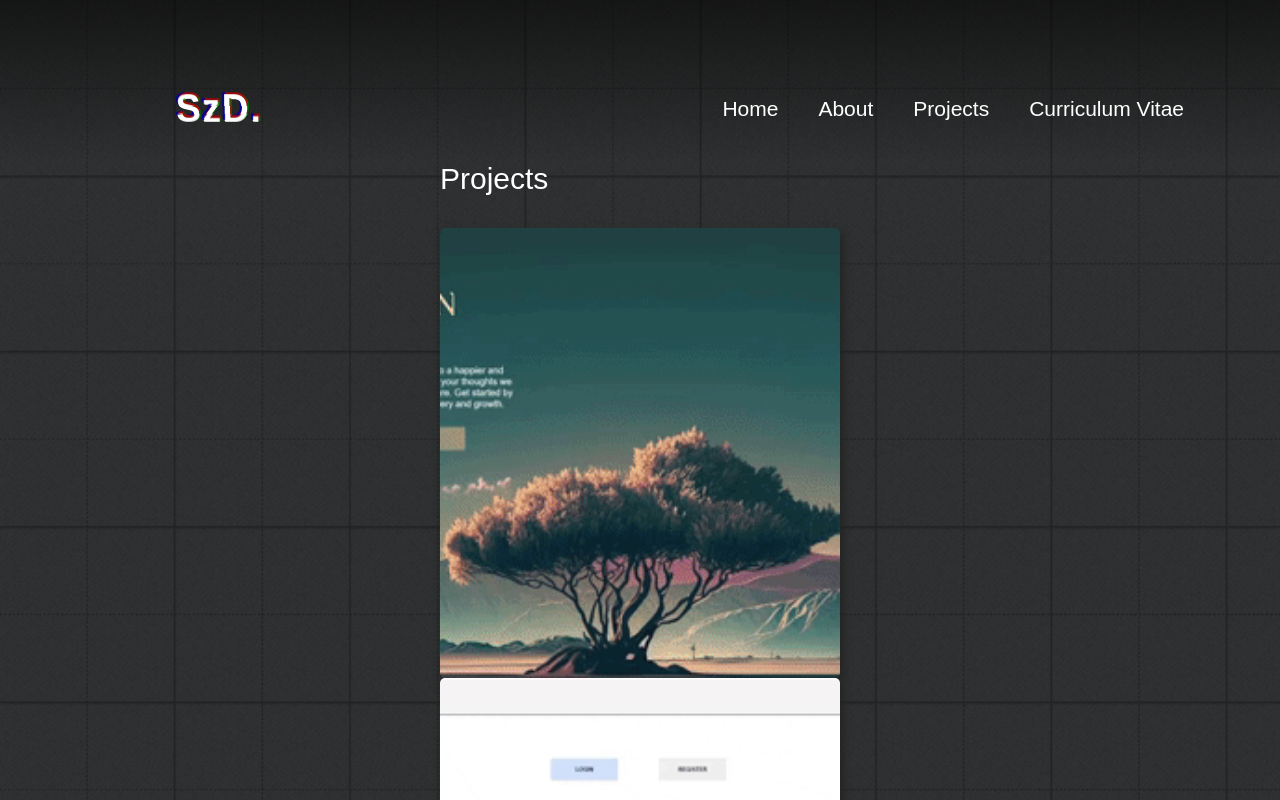
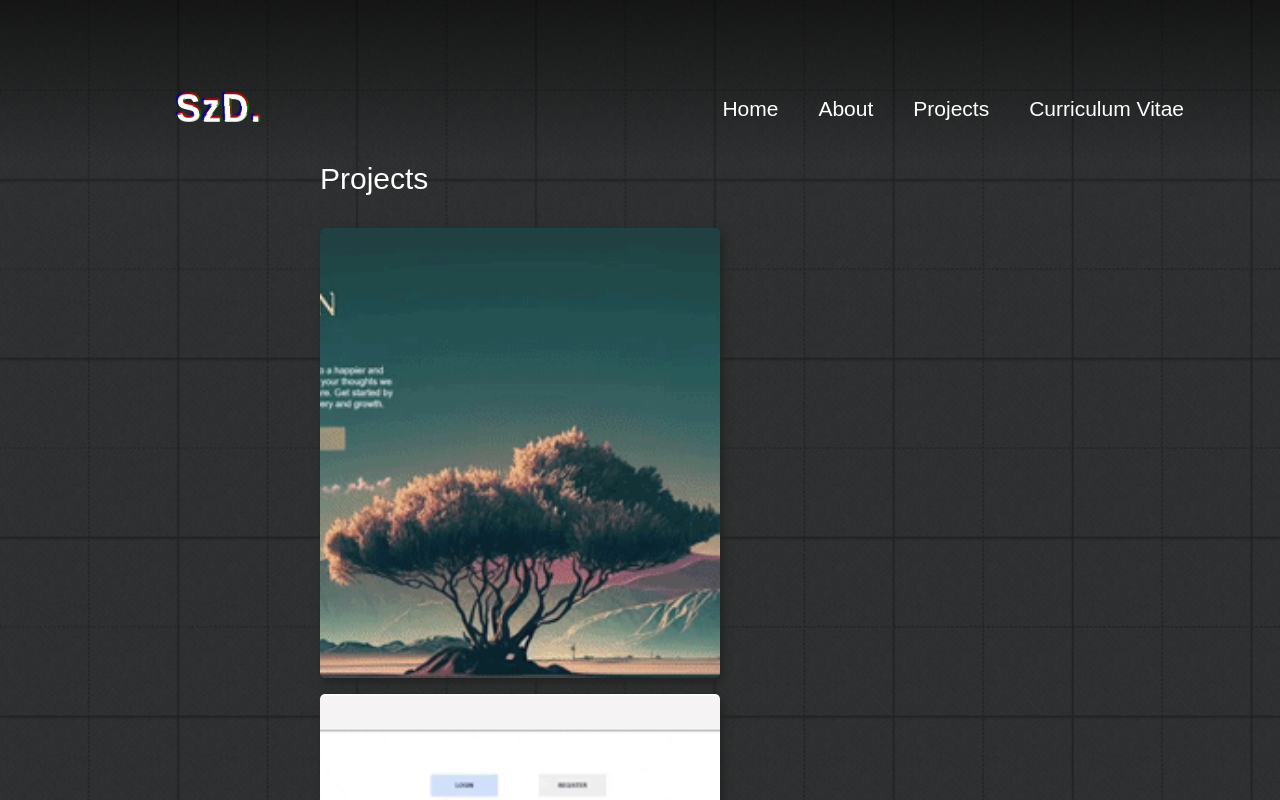
Before and after one commit to dorian-sz/Portfolio-Dorian-Szatmari, a React (Create React App) app in the folder portfolio/: page /projects in a window 1280 px wide. Shown: the top 800 px of the page. Built offline with nearby package versions, Linux system fonts and the light colour scheme; a web font is replaced by a local one.

Commit message:
Add flex wrap to Projects container

```diff
--- a/portfolio/src/pages/Projects/Projects.css
+++ b/portfolio/src/pages/Projects/Projects.css
@@ -2,13 +2,19 @@
     display: flex;
     flex-direction: column;
     gap: 2rem;
-    width: min-content;
+    width: 50%;
     margin: auto;
 }
 
 .projects-introduction{
     color: #fff;
     font-size: 30px;
+}
+
+.projects-cards-container{
+    display: flex;
+    flex-wrap: wrap;
+    gap: 1rem;
 }
 
 .animate-appearing{
```
